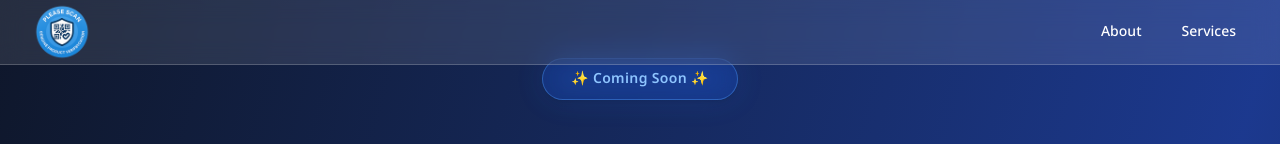
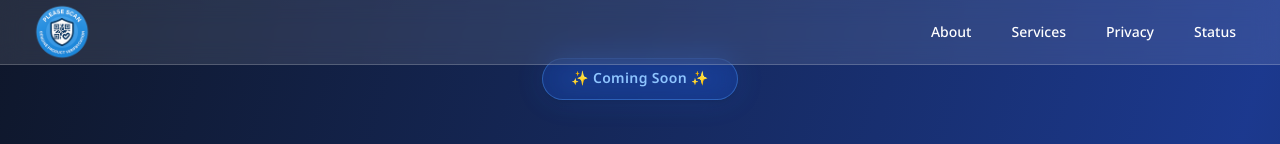
Before and after one commit to wintech-thai/please-scan-web, a Next.js app: page / in a window 1280 px wide. Shown: the top 144 px of the page. Built offline with nearby package versions, Linux system fonts and the light colour scheme.

Commit message:
feat(navbar): add Navbar component to Privacy and Status pages for consistent navigation

```diff
--- a/src/app/privacy/page.tsx
+++ b/src/app/privacy/page.tsx
@@ -1,8 +1,10 @@
 import Footer from "@/modules/home/components/footer";
+import Navbar from "@/modules/home/components/nav-bar";
 
 const PrivacyPage = () => {
   return (
     <div className="min-h-screen w-full overflow-x-hidden bg-gradient-to-br from-slate-900 via-blue-900 to-slate-900 no-scroll-x">
+      <Navbar />
       {/* Background Effects */}
       <div className="fixed inset-0 opacity-20 overflow-hidden">
         <div
@@ -13,7 +15,7 @@ const PrivacyPage = () => {
         />
       </div>
 
-      <div className="container mx-auto px-4 py-16">
+      <div className="container mx-auto px-4 py-16 mt-10">
         <div className="max-w-4xl mx-auto">
           <h1 className="text-4xl font-bold text-blue-400 mb-8">
             🛡️ นโยบายความเป็นส่วนตัว (Privacy Policy)
--- a/src/app/status/page.tsx
+++ b/src/app/status/page.tsx
@@ -1,8 +1,8 @@
 "use client";
 
 import Footer from '@/modules/home/components/footer';
+import Navbar from '@/modules/home/components/nav-bar';
 import { motion } from 'framer-motion';
-import { Activity } from 'lucide-react';
 import { env } from 'next-runtime-env';
 import { useEffect, useState } from 'react';
 
@@ -18,7 +18,7 @@ const StatusPage = () => {
   if (!client) return null;
 
   return (
-    <div className="min-h-screen bg-gradient-to-br from-slate-900 via-blue-900 to-slate-900 text-white">
+    <div className="min-h-screen w-full overflow-x-hidden bg-gradient-to-br from-slate-900 via-blue-900 to-slate-900 no-scroll-x">
       {/* Background Effects */}
       <div className="fixed inset-0 opacity-20">
         <div
@@ -28,58 +28,14 @@ const StatusPage = () => {
           }}
         />
       </div>
+      <Navbar />
 
-      <div className="relative z-10 container mx-auto px-4 sm:px-6 lg:px-8 py-8">
-        {/* Header */}
-        <motion.div
-          initial={{ opacity: 0, y: 30 }}
-          animate={{ opacity: 1, y: 0 }}
-          transition={{ duration: 0.8 }}
-          className="text-center mb-8"
-        >
-          <motion.div
-            initial={{ scale: 0.5, opacity: 0 }}
-            animate={{ scale: 1, opacity: 1 }}
-            transition={{ duration: 0.8, delay: 0.2 }}
-            className="flex items-center justify-center mb-6"
-          >
-            <div className="w-16 h-16 bg-gradient-to-br from-green-500 to-blue-500 rounded-xl flex items-center justify-center shadow-lg mr-4">
-              <Activity className="w-8 h-8 text-white" />
-            </div>
-            <h1 className="text-4xl md:text-6xl font-bold">
-              <span className="text-white">System</span>
-              <span className="text-green-400"> Status</span>
-            </h1>
-          </motion.div>
-
-          <motion.p
-            initial={{ opacity: 0 }}
-            animate={{ opacity: 1 }}
-            transition={{ duration: 0.8, delay: 0.4 }}
-            className="text-xl text-gray-300 max-w-3xl mx-auto leading-relaxed"
-          >
-            ตรวจสอบสถานะระบบและการบริการต่างๆ ของ Please-Scan แบบเรียลไทม์
-          </motion.p>
-        </motion.div>
-
-        {/* Status Dashboard */}
+      <div className="container mx-auto px-4 py-16 mt-10">
         <motion.div
           initial={{ opacity: 0, y: 30 }}
           whileInView={{ opacity: 1, y: 0 }}
           transition={{ duration: 0.8, delay: 0.8 }}
-          viewport={{ once: true }}
-          className="bg-white/5 backdrop-blur-sm rounded-2xl border border-white/10 overflow-hidden"
         >
-          <div className="p-6 border-b border-white/10">
-            <h2 className="text-2xl font-bold text-white flex items-center">
-              <Activity className="w-6 h-6 mr-3 text-green-400" />
-              Live System Monitor
-            </h2>
-            <p className="text-gray-300 mt-2">
-              ติดตามสถานะระบบแบบเรียลไทม์
-            </p>
-          </div>
-
           {/* Iframe Container */}
           <div className="relative">
             <iframe
@@ -88,10 +44,6 @@ const StatusPage = () => {
               title="Please-Scan System Status"
               sandbox="allow-scripts allow-same-origin allow-forms"
               loading="lazy"
-              style={{
-                background: 'transparent',
-                colorScheme: 'dark'
-              }}
             />
 
             {/* Loading Overlay */}
--- a/src/modules/home/components/footer.tsx
+++ b/src/modules/home/components/footer.tsx
@@ -13,11 +13,39 @@ const Footer = () => {
     { icon: Twitter, href: '#', label: 'Twitter' },
   ];
 
+  const links = [
+    {
+      name: "About",
+      link: AppRoute.home + '#about',
+    },
+    {
+      name: "Services",
+      link: AppRoute.home + '#services',
+    },
+    {
+      name: "Privacy",
+      link: AppRoute.privacy,
+    },
+    {
+      name: "Status",
+      link: AppRoute.status,
+    },
+  ];
+
   const contactInfo = [
     { icon: Mail, text: 'contact@please-scan.com', href: 'mailto:contact@please-scan.com' },
     { icon: Phone, text: '66(0) 94-249-4880', href: 'tel:+66942494880' },
     { icon: MapPin, text: 'DevHub Co., Ltd. 55 Sutthisan Winitchai Road, Din Daeng Subdistrict, Din Daeng District, Bangkok 10400, Thailand', href: '#' },
   ];
+
+  const services = [
+    "Customizable UI/UX",
+    "System Integration",
+    "QR Sticker Design for Products",
+    "Analytics & Insights",
+    "Scalability & Performance",
+    "Support & Maintenance"
+  ]
 
   return (
     <footer className="relative bg-black/20 backdrop-blur-sm border-t border-white/10">
@@ -73,7 +101,7 @@ const Footer = () => {
           >
             <h3 className="text-lg font-semibold text-white">Services</h3>
             <ul className="space-y-2">
-              {['Fullstack Development', 'Web Development', 'API Development', 'DevOps Solutions'].map((service, index) => (
+              {services.map((service, index) => (
                 <motion.li
                   key={index}
                   whileHover={{ x: 5 }}
@@ -95,13 +123,15 @@ const Footer = () => {
           >
             <h3 className="text-lg font-semibold text-white">Quick Links</h3>
             <ul className="space-y-2">
-              {['About', 'Services'].map((link, index) => (
+              {links.map((link, index) => (
                 <motion.li
                   key={index}
                   whileHover={{ x: 5 }}
                   className="text-gray-400 hover:text-blue-400 cursor-pointer transition-colors"
                 >
-                  <a href={`#${link.toLowerCase()}`}>{link}</a>
+                  <Link href={link.link}>
+                    {link.name}
+                  </Link>
                 </motion.li>
               ))}
             </ul>
--- a/src/modules/home/components/nav-bar.tsx
+++ b/src/modules/home/components/nav-bar.tsx
@@ -1,20 +1,38 @@
 "use client";
 
-import React from 'react';
-import { motion } from 'framer-motion';
-import { Menu, X } from 'lucide-react';
-import Image from 'next/image';
+import React from "react";
+import { motion } from "framer-motion";
+import { Menu, X } from "lucide-react";
+import Image from "next/image";
+import { AppRoute } from "@/config/app.route";
+import Link from "next/link";
 
 const Navbar = () => {
   const [isOpen, setIsOpen] = React.useState(false);
 
+  const links = [
+    {
+      name: "About",
+      link: AppRoute.home + '#about',
+    },
+    {
+      name: "Services",
+      link: AppRoute.home + '#services',
+    },
+    {
+      name: "Privacy",
+      link: AppRoute.privacy,
+    },
+    {
+      name: "Status",
+      link: AppRoute.status,
+    },
+  ];
+
+  const closeAfterNav = () => setTimeout(() => setIsOpen(false), 0);
+
   return (
-    <motion.nav
-      initial={{ y: -100, opacity: 0 }}
-      animate={{ y: 0, opacity: 1 }}
-      transition={{ duration: 0.8 }}
-      className="fixed top-0 left-0 right-0 w-full z-50 bg-white/10 backdrop-blur-md border-b border-white/20 overflow-x-hidden"
-    >
+    <motion.nav className="fixed top-0 left-0 right-0 w-full z-50 bg-white/10 backdrop-blur-md border-b border-white/20 overflow-x-hidden">
       <div className="max-w-7xl mx-auto px-4 sm:px-6 lg:px-8 w-full">
         <div className="flex justify-between items-center h-16 w-full">
           {/* Logo */}
@@ -22,6 +40,7 @@ const Navbar = () => {
             whileHover={{ scale: 1.05 }}
             className="flex items-center"
           >
+            <Link href={AppRoute.home} className="flex items-center">
               <Image
                 src="/logo.png"
                 alt="Please Scan Logo"
@@ -29,21 +48,21 @@ const Navbar = () => {
                 height={60}
                 className="mr-2"
               />
+            </Link>
           </motion.div>
 
           {/* Desktop Menu */}
           <div className="hidden md:block">
             <div className="ml-10 flex items-baseline space-x-4">
-              {['About', 'Services'].map((item) => (
-                <motion.a
-                  key={item}
-                  href={`#${item.toLowerCase()}`}
-                  whileHover={{ scale: 1.1, color: '#60A5FA' }}
-                  whileTap={{ scale: 0.95 }}
+              {links.map((link) => (
+                <Link key={link.name} href={link.link}>
+                  <motion.span
+                    whileHover={{ scale: 1.1, color: "#60A5FA" }}
                     className="text-white hover:text-blue-400 px-3 py-2 rounded-md text-sm font-medium transition-colors"
                   >
-                  {item}
-                </motion.a>
+                    {link.name}
+                  </motion.span>
+                </Link>
               ))}
             </div>
           </div>
@@ -64,22 +83,23 @@ const Navbar = () => {
         <motion.div
           initial={{ height: 0, opacity: 0 }}
           animate={{
-            height: isOpen ? 'auto' : 0,
+            height: isOpen ? "auto" : 0,
             opacity: isOpen ? 1 : 0,
           }}
           transition={{ duration: 0.3 }}
           className="md:hidden overflow-hidden"
         >
           <div className="px-2 pt-2 pb-3 space-y-1 sm:px-3">
-            {['About', 'Services'].map((item) => (
-              <motion.a
-                key={item}
-                href={`#${item.toLowerCase()}`}
+            {links.map((link) => (
+              <Link key={link.name} href={link.link}>
+                <motion.span
                   whileHover={{ x: 10 }}
                   className="text-white hover:text-blue-400 block px-3 py-2 rounded-md text-base font-medium"
+                  onClick={closeAfterNav}
                 >
-                {item}
-              </motion.a>
+                  {link.name}
+                </motion.span>
+              </Link>
             ))}
           </div>
         </motion.div>
```
Lines whose indentation alone changed are shown as unchanged.
